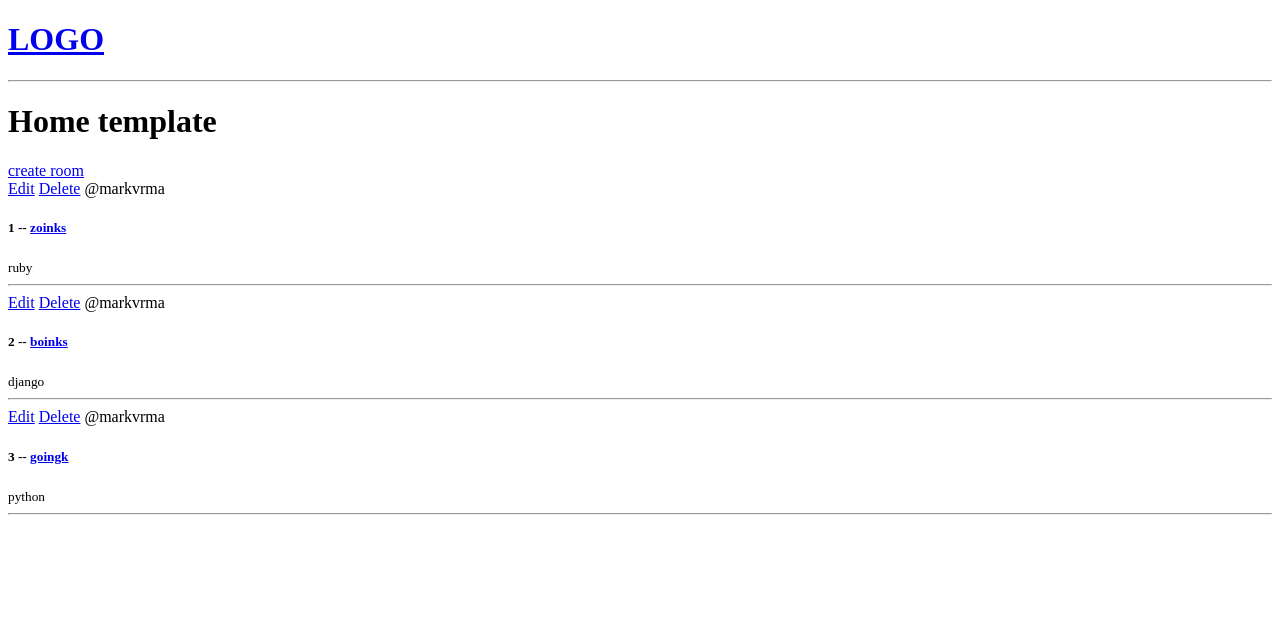
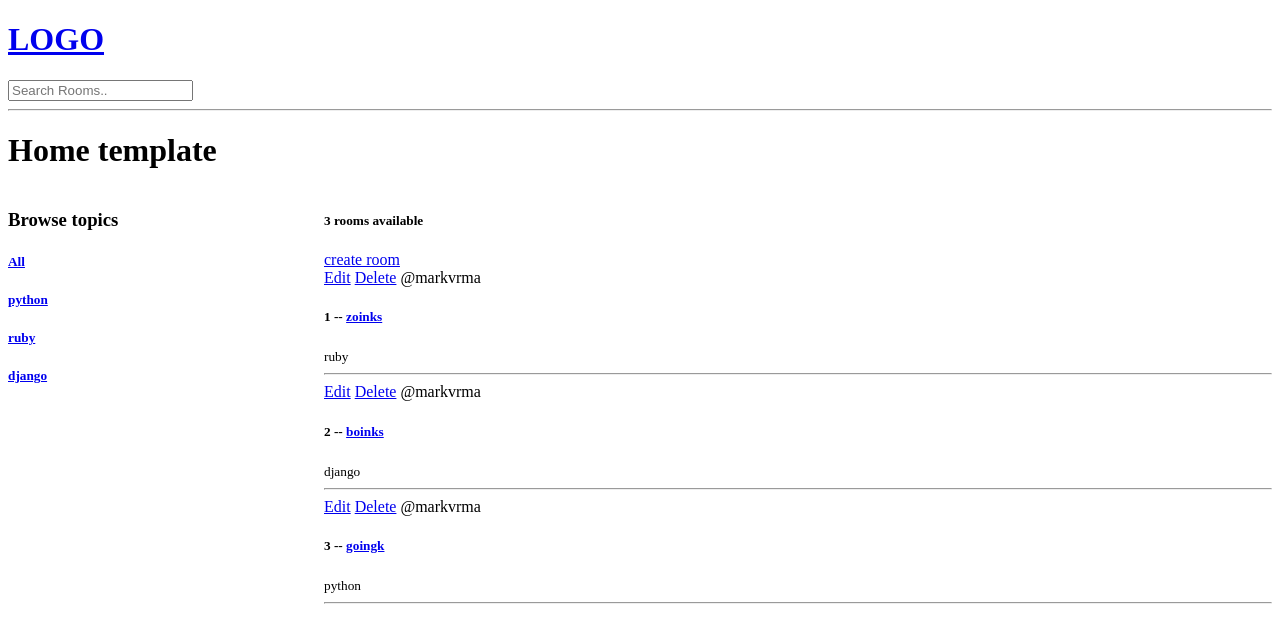
Before and after one commit to markvrma/discordclone, a Django app: page / in a window 1280 px wide. Shown: the top 643 px of the page. Run offline with Django 4.2, Linux system fonts and the light colour scheme; data comes from the database, SQL or seed files in the repository.

Commit message:
oh gee users can sherlock their search bars all they want now

```diff
--- a/base/templates/base/home.html
+++ b/base/templates/base/home.html
@@ -1,20 +1,46 @@
-{% extends 'main.html' %}
-{% block content %}
+{% extends 'main.html' %} {% block content %}
+
+<style>
+  .home-container {
+    display: grid;
+    grid-template-columns: 1fr 3fr;
+  }
+</style>
+
 <h1>Home template</h1>
+<div class="home-container">
   <div>
-    <span>
+    <h3>Browse topics</h3>
+    <div>
+      <h5>
+        <a href="{% url 'home' %}"> All </a>
+      </h5>
+    </div>
+    {% for topic in topics %}
+    <div>
+      <h5>
+        <a href="{% url 'home' %}?q={{topic.name}}"> {{topic.name}} </a>
+      </h5>
+    </div>
+    {% endfor %}
+  </div>
+  <div>
+    <h5>{{rooms_count}} rooms available</h5>
     <a href="{% url 'create-room' %}">create room</a>
-    </span>
-</div>
     {% for room in rooms %}
     <div>
       <a href="{% url 'update-room' room.id %}">Edit</a>
       <a href="{% url 'delete-room' room.id %}">Delete</a>
       <span>@{{room.host.username}}</span>
-<h5>{{room.id}} -- <a href="{% url 'room' room.id %}"> {{room.name}}</a></h5>
+      <h5>
+        {{room.id}} -- <a href="{% url 'room' room.id %}"> {{room.name}}</a>
+      </h5>
       <small>{{room.topic.name}}</small>
-<hr>
+      <hr />
     </div>
+
     {% endfor %}
+  </div>
+</div>
 
 {% endblock content %}
--- a/base/templates/base/room.html
+++ b/base/templates/base/room.html
@@ -1,7 +1,6 @@
-{% extends 'main.html' %}
-{% block content %}
+{% extends 'main.html' %} {% block content %}
 <h1>{{room.name}}</h1>
 <div>
-    <h3>{{room.description}}</h3>
+  <h3>{{room.description}}</h3>
 </div>
 {% endblock content %}
--- a/base/views.py
+++ b/base/views.py
@@ -1,7 +1,10 @@
 from django.shortcuts import redirect, render
 from django.http import HttpResponse
-from .models import Room
+from django.db.models import Q
+from .models import Room, Topic
 from .forms import RoomForm
+
+
 # Create your views here.
 # rooms = [
 #     {'id':1,'name':'rock'},
@@ -9,42 +12,58 @@ from .forms import RoomForm
 #     {'id':3,'name':'techno'},
 # ]
 def home(request):
-    context = {'rooms':Room.objects.all()}
-    return render(request,'base/home.html',context)
+
+    # search
+    q = request.GET.get('q') if request.GET.get('q') != None else ''
+
+    rooms = Room.objects.filter(
+        Q(topic__name__icontains=q) |
+        Q(name__icontains = q) |
+        Q(description__icontains=q)
+        )
+    topics = Topic.objects.all()
+    rooms_count = rooms.count()
+    context = {"rooms": rooms,"topics":topics, "rooms_count":rooms_count}
+
+    return render(request, "base/home.html", context)
+
 
 def room(request, pk):
     room = Room.objects.get(id=pk)
-    context = {'room': room}
-    return render(request,'base/room.html', context)
+    context = {"room": room}
+    return render(request, "base/room.html", context)
+
 
 def createRoom(request):
     form = RoomForm()
 
-    if request.method == 'POST':
+    if request.method == "POST":
         form = RoomForm(request.POST)
         if form.is_valid():
             form.save()
-            return redirect('home')
+            return redirect("home")
 
-    context = {'form':form}
-    return render(request,'base/room_form.html', context)
+    context = {"form": form}
+    return render(request, "base/room_form.html", context)
+
 
 def updateRoom(request, pk):
-    room = Room.objects.get(id = pk)
+    room = Room.objects.get(id=pk)
     form = RoomForm(instance=room)
 
-    if request.method == 'POST':
-        form = RoomForm(request.POST,instance=room)
+    if request.method == "POST":
+        form = RoomForm(request.POST, instance=room)
         if form.is_valid():
             form.save()
-            return redirect('home')
+            return redirect("home")
 
-    context = {'form':form}
-    return render(request,'base/room_form.html',context)
+    context = {"form": form}
+    return render(request, "base/room_form.html", context)
+
 
 def deleteRoom(request, pk):
     room = Room.objects.get(id=pk)
-    if request.method == 'POST':
+    if request.method == "POST":
         room.delete()
-        return redirect('home')
-    return render(request,'base/delete.html', {'obj':room})
+        return redirect("home")
+    return render(request, "base/delete.html", {"obj": room})
--- a/templates/navbar.html
+++ b/templates/navbar.html
@@ -1,4 +1,8 @@
 <a href="/">
     <h1>LOGO</h1>
 </a>
+<form action="{% url 'home' %}" method="GET">
+    <input type="text" name="q" placeholder="Search Rooms..">
+</form>
+
 <hr>
```
Also changed, not shown: base/models.py (+7 -2 lines), base/templates/base/delete.html (+5 -7 lines). Lines whose indentation alone changed are shown as unchanged.
